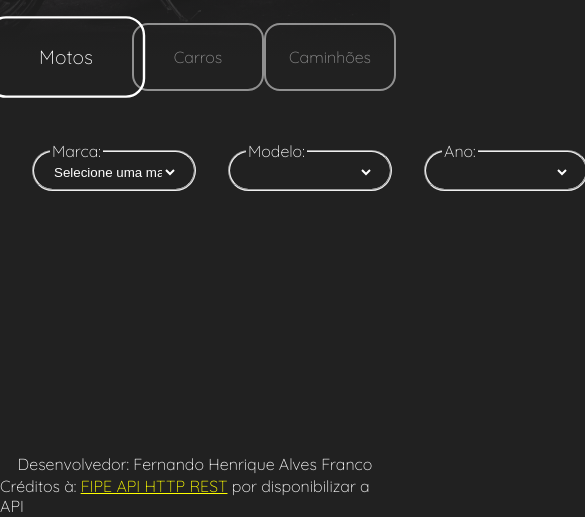
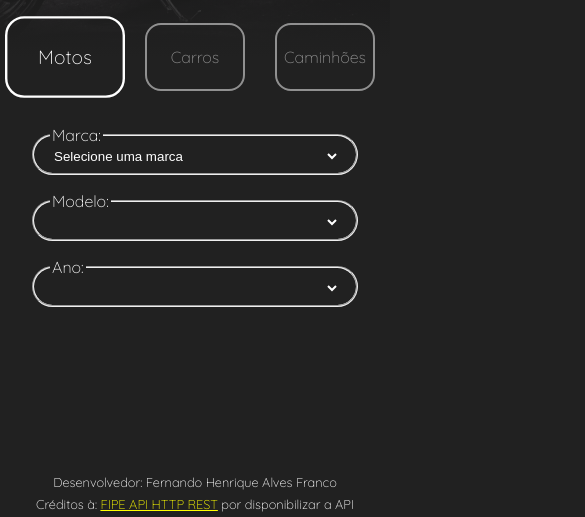
Before and after one commit to FernandoFranco/pos-tabela-fipe, a plain HTML site: page index.html in a window 390 px wide. Shown: the part 327-844 px from the top of the page, 585 px wide, since content can reach past the window. Drawn offline with Linux system fonts and the light colour scheme; no server answers.

Commit message:
fix: responsive css

```diff
--- a/style.css
+++ b/style.css
@@ -2,7 +2,10 @@
 
 body {
   margin: 0;
+  min-height: 100vh;
+  position: relative;
   padding-bottom: 64px;
+  box-sizing: border-box;
   background-color: #212121;
   font-family: 'Quicksand', sans-serif;
 }
@@ -58,7 +61,7 @@ nav > ul {
 nav > ul > li > a {
   height: 64px;
   display: flex;
-  min-width: 128px;
+  min-width: 96px;
   border: solid 2px;
   align-items: center;
   border-radius: 16px;
@@ -77,19 +80,21 @@ nav > ul > li > a.active {
 }
 
 section {
+  margin: 0 auto;
   max-width: 1024px;
-  margin: 16px auto 0;
 }
 section > form {
   display: flex;
   padding: 0 16px;
+  flex-wrap: wrap;
   justify-content: space-around;
 }
 section > form > fieldset {
+  flex: 1;
   width: 100%;
-  margin: 0 16px;
   min-width: 128px;
   position: relative;
+  margin: 0 16px 16px;
   padding: 0 16px 8px;
   border-radius: 24px;
   background-color: #212121;
@@ -111,9 +116,9 @@ section > form > fieldset > select:disabled {
 }
 
 main {
+  margin: 0 auto;
   padding: 0 32px;
   max-width: 1024px;
-  margin: 32px auto 0;
   box-sizing: border-box;
 }
 main > table {
@@ -163,13 +168,14 @@ table #SiglaCombustivel {
 footer {
   bottom: 0;
   width: 100%;
-  height: 64px;
+  height: 48px;
   display: flex;
   color: white;
   position: absolute;
   flex-direction: column;
   align-items: center;
   justify-content: space-evenly;
+  font-size: 0.8rem;
 }
 footer a {
   color: yellow;
```
